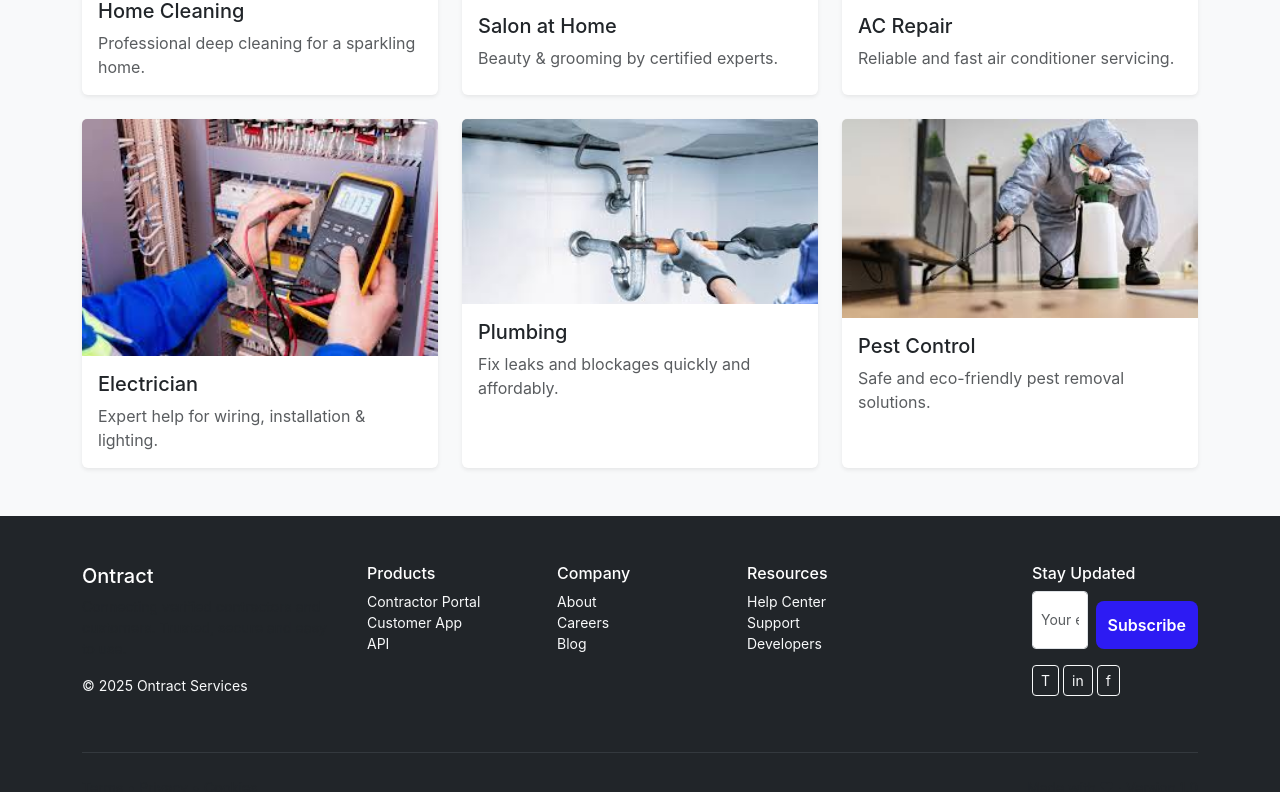
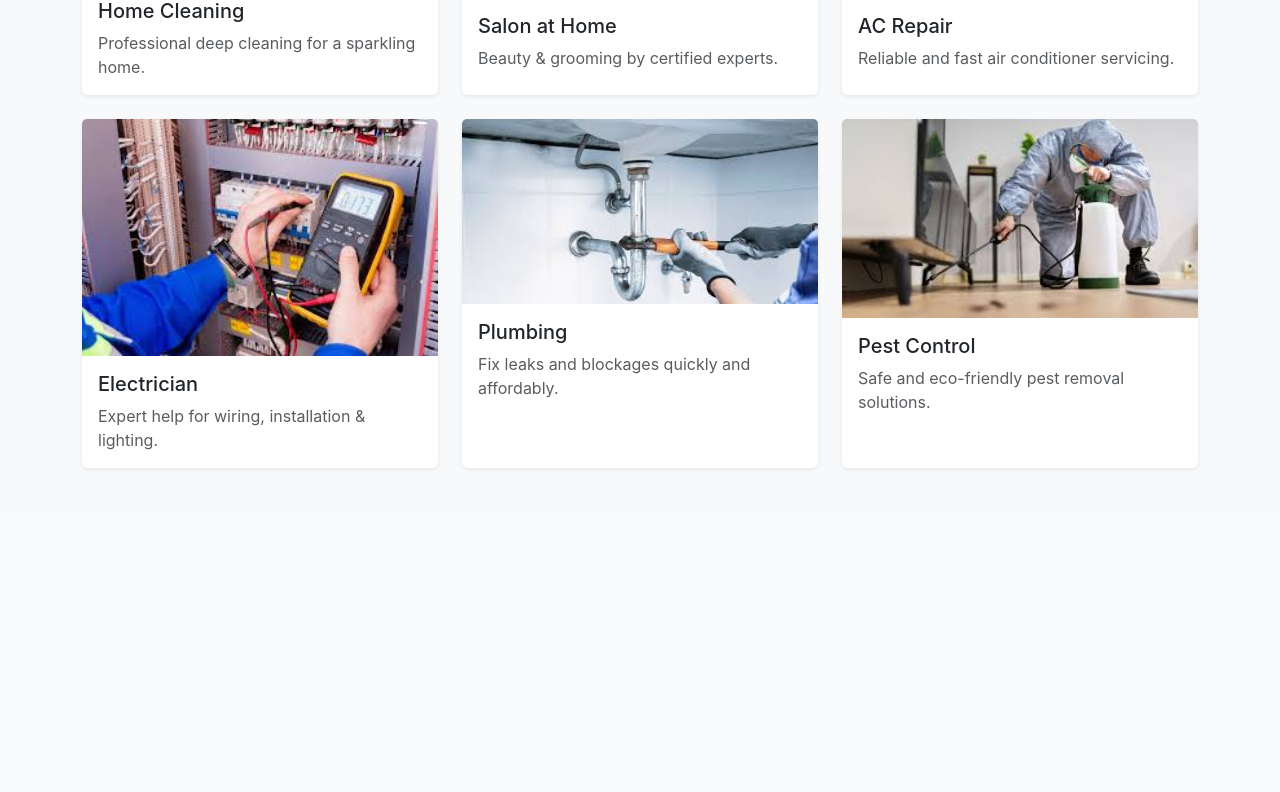
Before and after one commit to narmada123434sdsdx/ontractapplication, a React (Vite) app: page / in a window 1280 px wide. Shown: the part 744-1536 px from the top of the page. After the commit the page ends 1260 px from the top, so only its background shows below. Built offline with nearby package versions, Linux system fonts and the light colour scheme.

Commit message:
Initial commit

```diff
--- a/src/App.jsx
+++ b/src/App.jsx
@@ -1,7 +1,7 @@
 // App.jsx
 import React, { useEffect } from "react";
 import { Routes, Route, Link, useLocation } from "react-router-dom";
-import 'bootstrap/dist/css/bootstrap.min.css';
+import "bootstrap/dist/css/bootstrap.min.css";  // CSS loaded here
 import "./App.css";
 
 /* Common / Individual */
@@ -19,7 +19,7 @@ import ForgotPassword from "./components/ForgotPassword";
 import AdminLogin from "./components/AdminLogin";
 import AdminDashboard from "./components/AdminDashboard";
 
-/* Contractor (company) components - merged into main app */
+/* Contractor */
 import CompanyLogin from "./components/company/CompanyLogin";
 import CompanySignup from "./components/company/CompanySignup";
 import CompanyActivateAccount from "./components/company/CompanyActivateAccount";
@@ -27,280 +27,267 @@ import CompanyOTPVerification from "./components/company/CompanyOTPVerification"
 import CompanyDashboardHome from "./components/company/CompanyDashboardHome";
 import CompanyProfile from "./components/company/CompanyProfile";
 import CompanyServices from "./components/company/CompanyServices";
-import AdminApp from "./components/AdminApp";
-import Notifications from "./components/Notifications";
 import CompanyApp from "./components/company/CompanyApp";
 import CompanyNotifications from "./components/company/CompanyNotifications";
 
+/* Admin App */
+import AdminApp from "./components/AdminApp";
+import Notifications from "./components/Notifications";
 
 
+// ------------------------------------------------------
+//  GLOBAL BOOTSTRAP JS LOADER — Works on Localhost & Vercel
+// ------------------------------------------------------
+function useBootstrapLoader() {
+  useEffect(() => {
+    const loadBootstrap = async () => {
+      // If already loaded, skip
+      if (window.bootstrap) {
+        console.log("Bootstrap already loaded.");
+        return;
+      }
+
+      try {
+        // Try to load from node_modules
+        await import("bootstrap/dist/js/bootstrap.bundle.min.js");
+        console.log("Bootstrap JS loaded via import()");
+      } catch (err) {
+        console.warn("Import failed, loading via CDN...", err);
+
+        // Important fallback for Vercel
+        const script = document.createElement("script");
+        script.src =
+          "https://cdn.jsdelivr.net/npm/bootstrap@5.3.2/dist/js/bootstrap.bundle.min.js";
+        script.onload = () =>
+          console.log("Bootstrap JS loaded via CDN fallback.");
+        script.onerror = () => console.error("CDN Bootstrap load failed.");
+        document.body.appendChild(script);
+      }
+    };
+
+    loadBootstrap();
+  }, []);
+}
+
+
+// ------------------------------------------------------
+// LAYOUT COMPONENT
+// ------------------------------------------------------
 function Layout({ user, setUser, admin, setAdmin, contractor, setContractor }) {
   const location = useLocation();
 
-  // Hide header & footer for provider pages, contractor dashboard and admin pages
   const hideLayout =
     location.pathname.startsWith("/provider") ||
     location.pathname.startsWith("/admin") ||
     location.pathname.startsWith("/contractor/dashboard");
 
-  // Collapse bootstrap navbar on nav link click (mobile)
+  // -----------------------------
+  // NAVBAR DROPDOWN LOGIC
+  // -----------------------------
   useEffect(() => {
     const navLinks = document.querySelectorAll(".navbar-collapse .nav-link");
     const navbarCollapse = document.querySelector(".navbar-collapse");
 
     if (!navbarCollapse) return;
 
-  // Collapse the navbar when a normal nav link is clicked (not a dropdown)
     const handleLinkClick = (e) => {
-    const isDropdown = e.target.classList.contains("dropdown-toggle") || e.target.closest(".dropdown-menu");
-    if (isDropdown) return; // don’t close when dropdowns are clicked
+      const isDropdown =
+        e.target.classList.contains("dropdown-toggle") ||
+        e.target.closest(".dropdown-menu");
+
+      if (isDropdown) return;
 
       if (navbarCollapse.classList.contains("show")) {
-      const bsCollapse = new window.bootstrap.Collapse(navbarCollapse, { toggle: false });
+        const bsCollapse = new window.bootstrap.Collapse(navbarCollapse, {
+          toggle: false,
+        });
         bsCollapse.hide();
       }
     };
 
-  // Stop dropdown clicks from closing navbar
     const dropdownMenus = document.querySelectorAll(".dropdown-menu");
-  dropdownMenus.forEach((menu) => {
-    menu.addEventListener("click", (e) => e.stopPropagation());
-  });
+    dropdownMenus.forEach((menu) =>
+      menu.addEventListener("click", (e) => e.stopPropagation())
+    );
 
-  // Toggle dropdown manually on mobile
     const dropdownToggles = document.querySelectorAll(".dropdown-toggle");
     dropdownToggles.forEach((toggle) => {
       toggle.addEventListener("click", function (e) {
-      // Prevent immediate collapse
         e.preventDefault();
         e.stopPropagation();
 
-      // Close other open dropdowns
         dropdownToggles.forEach((other) => {
           if (other !== this) {
             const openMenu = other.nextElementSibling;
-          if (openMenu && openMenu.classList.contains("show")) {
+            if (openMenu?.classList.contains("show")) {
               openMenu.classList.remove("show");
             }
           }
         });
 
-      // Toggle current dropdown menu
         const dropdownMenu = this.nextElementSibling;
-      dropdownMenu.classList.toggle("show");
+        dropdownMenu?.classList.toggle("show");
       });
     });
 
     navLinks.forEach((link) => link.addEventListener("click", handleLinkClick));
 
-  // Cleanup
     return () => {
-    navLinks.forEach((link) => link.removeEventListener("click", handleLinkClick));
-    dropdownMenus.forEach((menu) => menu.removeEventListener("click", (e) => e.stopPropagation()));
-    dropdownToggles.forEach((toggle) => toggle.removeEventListener("click", () => {}));
+      navLinks.forEach((link) =>
+        link.removeEventListener("click", handleLinkClick)
+      );
     };
   }, []);
 
 
+  // -----------------------------
+  // LAYOUT JSX
+  // -----------------------------
   return (
-    <div className="min-h-screen d-flex flex-column" style={{ minHeight: "100vh" }}>
-      {/* NAV */}
+    <div className="min-h-screen d-flex flex-column">
       {!hideLayout && (
-        <nav className="navbar navbar-expand-lg  sticky-top">
+        <nav className="navbar navbar-expand-lg sticky-top">
           <div className="container">
             <Link className="navbar-brand fw-bold" to="/">
               Ontract Services
             </Link>
 
-            <button className="navbar-toggler" type="button" data-bs-toggle="collapse" data-bs-target="#navbarNav">
+            <button
+              className="navbar-toggler"
+              type="button"
+              data-bs-toggle="collapse"
+              data-bs-target="#navbarNav"
+            >
               <span className="navbar-toggler-icon"></span>
             </button>
 
             <div className="collapse navbar-collapse" id="navbarNav">
               <ul className="navbar-nav ms-auto align-items-center">
                 <li className="nav-item">
-                  <Link className="nav-link" to="/">Home</Link>
+                  <Link className="nav-link" to="/">
+                    Home
+                  </Link>
                 </li>
 
-                {/* Login Dropdown */}
                 <li className="nav-item dropdown">
-                  <a className="nav-link dropdown-toggle" href="#" id="loginDropdown" role="button" data-bs-toggle="dropdown" aria-expanded="false">
+                  <a
+                    className="nav-link dropdown-toggle"
+                    href="#"
+                    data-bs-toggle="dropdown"
+                  >
                     Login
                   </a>
-                  <ul className="dropdown-menu dropdown-menu-end" aria-labelledby="loginDropdown">
-                    <li><Link className="dropdown-item" to="/login">Individual</Link></li>
-                    <li><Link className="dropdown-item" to="/contractor/login">Contractor</Link></li>
+                  <ul className="dropdown-menu dropdown-menu-end">
+                    <li>
+                      <Link className="dropdown-item" to="/login">
+                        Individual
+                      </Link>
+                    </li>
+                    <li>
+                      <Link className="dropdown-item" to="/contractor/login">
+                        Contractor
+                      </Link>
+                    </li>
                   </ul>
                 </li>
 
-                {/* Signup Dropdown */}
                 <li className="nav-item dropdown ms-2">
-                  <a className="nav-link dropdown-toggle" href="#" id="signupDropdown" role="button" data-bs-toggle="dropdown" aria-expanded="false">
+                  <a
+                    className="nav-link dropdown-toggle"
+                    href="#"
+                    data-bs-toggle="dropdown"
+                  >
                     Sign Up
                   </a>
-                  <ul className="dropdown-menu dropdown-menu-end" aria-labelledby="signupDropdown">
-                    <li><Link className="dropdown-item" to="/signup">Individual</Link></li>
-                    <li><Link className="dropdown-item" to="/contractor/signup">Contractor</Link></li>
+                  <ul className="dropdown-menu dropdown-menu-end">
+                    <li>
+                      <Link className="dropdown-item" to="/signup">
+                        Individual
+                      </Link>
+                    </li>
+                    <li>
+                      <Link className="dropdown-item" to="/contractor/signup">
+                        Contractor
+                      </Link>
+                    </li>
                   </ul>
                 </li>
-
-                {/* Optional quick links for logged-in contractor/user/admin
-                {user && (
-                  <li className="nav-item ms-3">
-                    <button className="btn btn-outline-light btn-sm" onClick={() => { localStorage.removeItem("user"); setUser(null); window.location.href = "/"; }}>
-                      Logout ({user.email || user.full_name || 'User'})
-                    </button>
-                  </li>
-                )}
-                {contractor && (
-                  <li className="nav-item ms-3">
-                    <button className="btn btn-outline-light btn-sm" onClick={() => { localStorage.removeItem("contractor"); setContractor(null); window.location.href = "/"; }}>
-                      Logout ({contractor.head_email || contractor.company_name || 'Company'})
-                    </button>
-                  </li>
-                )}
-                {admin && (
-                  <li className="nav-item ms-3">
-                    <button className="btn btn-outline-light btn-sm" onClick={() => { localStorage.removeItem("admin"); setAdmin(null); window.location.href = "/admin/login"; }}>
-                      Admin Logout
-                    </button>
-                  </li>
-                )} */}
               </ul>
             </div>
           </div>
         </nav>
       )}
 
-      {/* ROUTES */}
       <main className="flex-fill">
         <Routes>
-          {/* Common / Individuals */}
+          {/* INDIVIDUAL */}
           <Route path="/" element={<Home user={user} />} />
           <Route path="/login" element={<Login setUser={setUser} />} />
           <Route path="/signup" element={<Signup />} />
-          <Route path="/verify-otp" element={<OTPVerification setUser={setUser} />} />
-          <Route path="/activate" element={<ActivateAccount setUser={setUser} />} />
-          <Route path="/forgot_password" element={<ForgotPassword setUser={setUser} />} />
+          <Route path="/verify-otp" element={<OTPVerification />} />
+          <Route path="/activate" element={<ActivateAccount />} />
+          <Route path="/forgot_password" element={<ForgotPassword />} />
 
-          {/* Provider nested */}
+          {/* PROVIDER */}
           <Route path="/provider_home" element={<ProviderHome user={user} />}>
-            <Route path="profile" element={<ProviderProfile user={user} />} />
-            <Route path="services" element={<ProviderServices user={user} />} />
-            <Route path="notifications" element={<Notifications user={user} />} /> {/* Added route */}
+            <Route path="profile" element={<ProviderProfile />} />
+            <Route path="services" element={<ProviderServices />} />
+            <Route path="notifications" element={<Notifications />} />
           </Route>
 
-          {/* Contractor routes (now inside main app) */}
-          {/* <Route path="/contractor" element={<CompanyHome contractor={contractor} />} /> */}
-          <Route path="/contractor/login" element={<CompanyLogin setContractor={setContractor} />} />
+          {/* CONTRACTOR */}
+          <Route path="/contractor/login" element={<CompanyLogin />} />
           <Route path="/contractor/signup" element={<CompanySignup />} />
-          <Route path="/contractor/activate" element={<CompanyActivateAccount setContractor={setContractor} />} />
-          <Route path="/contractor/verify_otp" element={<CompanyOTPVerification setContractor={setContractor} />} />
-          <Route path="/contractor/dashboard" element={<CompanyApp contractor={contractor} setContractor={setContractor} />}>
-            <Route path="home" element={<CompanyDashboardHome contractor={contractor} setContractor={setContractor} />} />
-            <Route path="profile" element={<CompanyProfile contractor={contractor} setContractor={setContractor} />} />
-            <Route path="services" element={<CompanyServices contractor={contractor} setContractor={setContractor} />} />
-            <Route path="notifications" element={<CompanyNotifications contractor={contractor} setContractor={setContractor} />} />
+          <Route path="/contractor/activate" element={<CompanyActivateAccount />} />
+          <Route path="/contractor/verify_otp" element={<CompanyOTPVerification />} />
+
+          <Route
+            path="/contractor/dashboard"
+            element={<CompanyApp contractor={contractor} />}
+          >
+            <Route path="home" element={<CompanyDashboardHome />} />
+            <Route path="profile" element={<CompanyProfile />} />
+            <Route path="services" element={<CompanyServices />} />
+            <Route path="notifications" element={<CompanyNotifications />} />
           </Route>
 
-          {/* Admin */}
-          {/* <Route path="/admin/login" element={<AdminLogin setAdmin={setAdmin} />} />
-          <Route path="/admin/dashboard" element={<AdminDashboard admin={admin} setAdmin={setAdmin} />} /> */}
-          <Route path="/admin/*" element={<AdminApp admin={admin} setAdmin={setAdmin} />} />
-          <Route path="/admin/login" element={<AdminLogin setAdmin={setAdmin} />} />
+          {/* ADMIN */}
+          <Route path="/admin/*" element={<AdminApp />} />
+          <Route path="/admin/login" element={<AdminLogin />} />
 
-          {/* Fallback */}
-          <Route path="*" element={<Home user={user} />} />
+          {/* FALLBACK */}
+          <Route path="*" element={<Home />} />
         </Routes>
       </main>
-
-      {/* PROFESSIONAL FOOTER */}
-      {!hideLayout && (
-        <footer className="bg-dark text-light pt-5 mt-auto">
-          <div className="container">
-            <div className="row">
-              <div className="col-md-3 mb-4">
-                <h5 className="text-white">Ontract</h5>
-                <p className="small text-muted">Connecting verified contractors and customers. Trusted, secure and easy to use.</p>
-                <p className="small mt-2">© 2025 Ontract Services</p>
-              </div>
-
-              <div className="col-md-2 mb-4">
-                <h6 className="text-white">Products</h6>
-                <ul className="list-unstyled small">
-                  <li><a className="text-light text-decoration-none" href="#">Contractor Portal</a></li>
-                  <li><a className="text-light text-decoration-none" href="#">Customer App</a></li>
-                  <li><a className="text-light text-decoration-none" href="#">API</a></li>
-                </ul>
-              </div>
-
-              <div className="col-md-2 mb-4">
-                <h6 className="text-white">Company</h6>
-                <ul className="list-unstyled small">
-                  <li><a className="text-light text-decoration-none" href="#">About</a></li>
-                  <li><a className="text-light text-decoration-none" href="#">Careers</a></li>
-                  <li><a className="text-light text-decoration-none" href="#">Blog</a></li>
-                </ul>
-              </div>
-
-              <div className="col-md-3 mb-4">
-                <h6 className="text-white">Resources</h6>
-                <ul className="list-unstyled small">
-                  <li><a className="text-light text-decoration-none" href="#">Help Center</a></li>
-                  <li><a className="text-light text-decoration-none" href="#">Support</a></li>
-                  <li><a className="text-light text-decoration-none" href="#">Developers</a></li>
-                </ul>
-              </div>
-
-              <div className="col-md-2 mb-4">
-                <h6 className="text-white">Stay Updated</h6>
-                <form className="d-flex" onSubmit={(e) => e.preventDefault()}>
-                  <input type="email" className="form-control form-control-sm me-2" placeholder="Your email" />
-                  <button className="btn btn-sm btn-primary">Subscribe</button>
-                </form>
-
-                <div className="mt-3">
-                  <a className="btn btn-sm btn-outline-light me-1" href="#" aria-label="twitter">T</a>
-                  <a className="btn btn-sm btn-outline-light me-1" href="#" aria-label="linkedin">in</a>
-                  <a className="btn btn-sm btn-outline-light" href="#" aria-label="facebook">f</a>
-                </div>
-              </div>
-            </div>
-
-            <hr className="border-secondary" />
-            <div className="d-flex justify-content-between small text-muted py-2">
-              <div>Terms • Privacy • Cookies</div>
-              <div>Made with ❤ · Version 1.0</div>
-            </div>
-          </div>
-        </footer>
-      )}
     </div>
   );
 }
 
+
+// ------------------------------------------------------
+// MAIN APP COMPONENT
+// ------------------------------------------------------
 export default function App() {
   const [user, setUser] = React.useState(null);
   const [admin, setAdmin] = React.useState(null);
   const [contractor, setContractor] = React.useState(null);
 
-  // On app load, restore user/admin/contractor from localStorage
+  // Load Bootstrap JS globally
+  useBootstrapLoader();
+
+  // Restore stored user/admin/contractor
   useEffect(() => {
     try {
       const storedUser = localStorage.getItem("user");
-      if (storedUser && storedUser !== "undefined") setUser(JSON.parse(storedUser));
+      if (storedUser) setUser(JSON.parse(storedUser));
 
       const storedAdmin = localStorage.getItem("admin");
-      if (storedAdmin && storedAdmin !== "undefined") setAdmin(JSON.parse(storedAdmin));
+      if (storedAdmin) setAdmin(JSON.parse(storedAdmin));
 
       const storedContractor = localStorage.getItem("contractor");
-      if (storedContractor && storedContractor !== "undefined") setContractor(JSON.parse(storedContractor));
+      if (storedContractor) setContractor(JSON.parse(storedContractor));
     } catch (err) {
-      console.error("Failed to parse localStorage user/admin/contractor:", err);
-      // if parse fails, clear invalid entries
-      localStorage.removeItem("user");
-      localStorage.removeItem("admin");
-      localStorage.removeItem("contractor");
+      console.error("LocalStorage parse error", err);
     }
   }, []);
 
```
Also changed, not shown: index.html (+11 -0 lines). Lines whose indentation alone changed are shown as unchanged.
